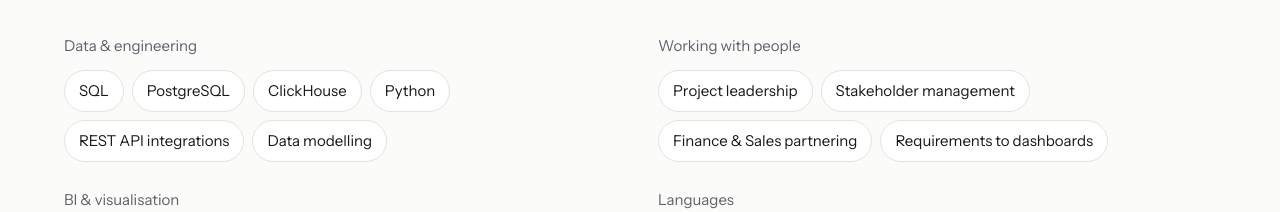
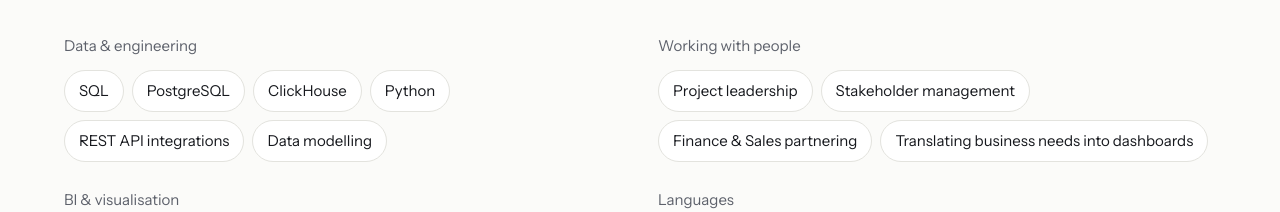
Before and after one commit to susandekoko/susandekoko.github.io, a plain HTML site: page index.html in a window 1280 px wide. Shown: the part 5220-5432 px from the top of the page. Drawn offline with Linux system fonts and the light colour scheme.

Commit message:
Add files via upload

```diff
--- a/index.html
+++ b/index.html
@@ -245,8 +245,8 @@ de:[
  ["2012 – 2014","Softwareentwicklerin","ITEC Group · Bangkok","Softwareentwicklung in einem internationalen Team."],
  ["2014","Publikation","Machine Learning · Empfehlungssysteme","Wissenschaftliche Veröffentlichung zu Empfehlungssystemen."],
  ["Studium","Master in Informatik","",""]]};
-const C={en:{c1:["SQL","PostgreSQL","ClickHouse","Python","REST API integrations","Data modelling"],c2:["Apache Superset","Tableau","Streamlit","KPI design","Forecasting","AI assistants & MCP"],c3:["Project leadership","Stakeholder management","Finance & Sales partnering","Requirements to dashboards"],c4:[["Burmese","Native"],["English","Fluent"],["German","A2–B1"]]},
- de:{c1:["SQL","PostgreSQL","ClickHouse","Python","REST-API-Anbindungen","Datenmodellierung"],c2:["Apache Superset","Tableau","Streamlit","KPI-Design","Prognosen","KI-Assistenten & MCP"],c3:["Projektleitung","Stakeholder-Management","Partner für Finance & Sales","Von Anforderungen zu Dashboards"],c4:[["Burmesisch","Muttersprache"],["Englisch","Fließend"],["Deutsch","A2–B1"]]}};
+const C={en:{c1:["SQL","PostgreSQL","ClickHouse","Python","REST API integrations","Data modelling"],c2:["Apache Superset","Tableau","Streamlit","KPI design","Forecasting","AI assistants & MCP"],c3:["Project leadership","Stakeholder management","Finance & Sales partnering","Translating business needs into dashboards"],c4:[["Burmese","Native"],["English","Fluent"],["German","A2–B1"]]},
+ de:{c1:["SQL","PostgreSQL","ClickHouse","Python","REST-API-Anbindungen","Datenmodellierung"],c2:["Apache Superset","Tableau","Streamlit","KPI-Design","Prognosen","KI-Assistenten & MCP"],c3:["Projektleitung","Stakeholder-Management","Partner für Finance & Sales","Geschäftsanforderungen in Dashboards umsetzen"],c4:[["Burmesisch","Muttersprache"],["Englisch","Fließend"],["Deutsch","A2–B1"]]}};
 const $=id=>document.getElementById(id);
 const render=l=>{
  document.documentElement.lang=l;
```
